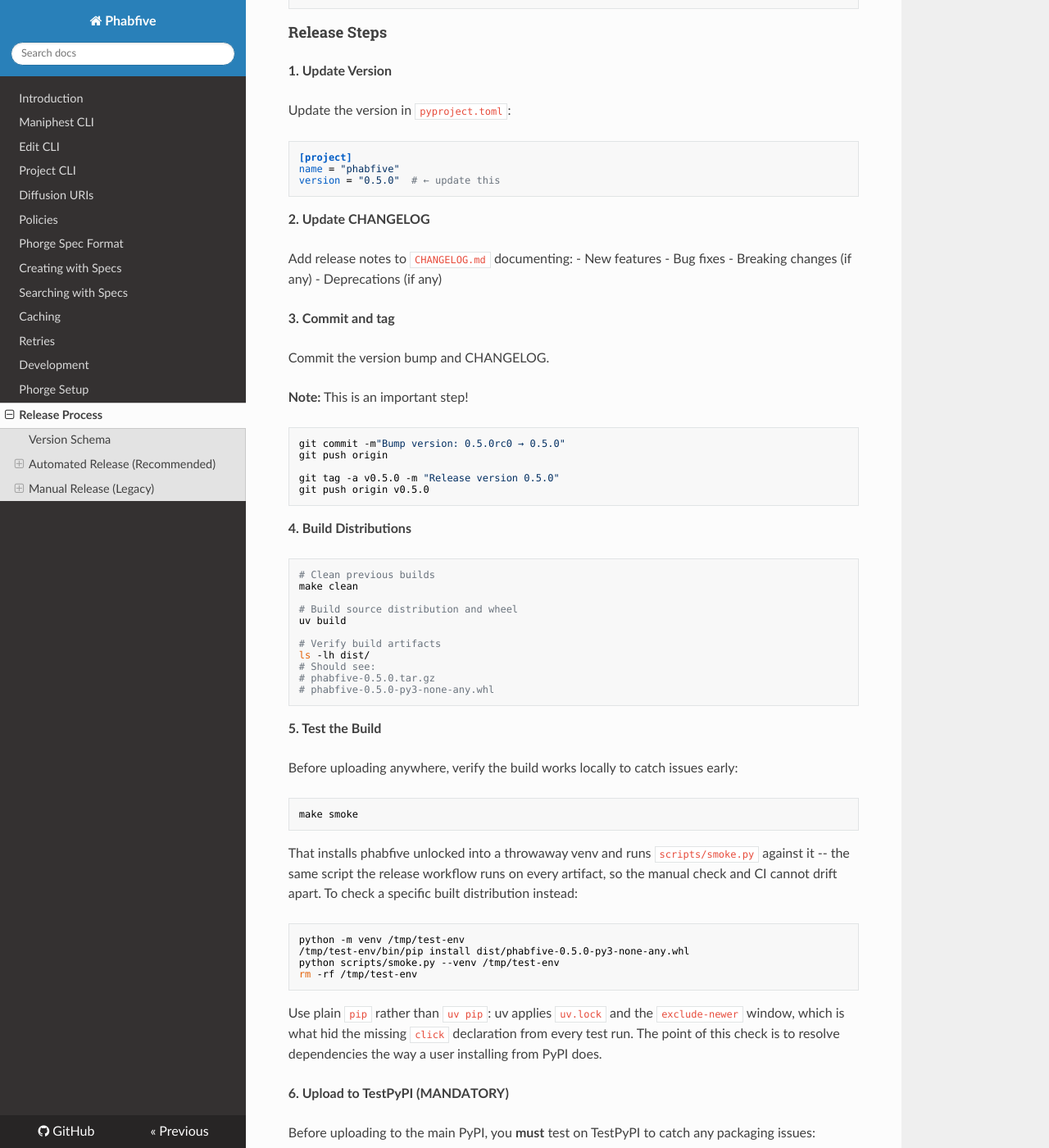
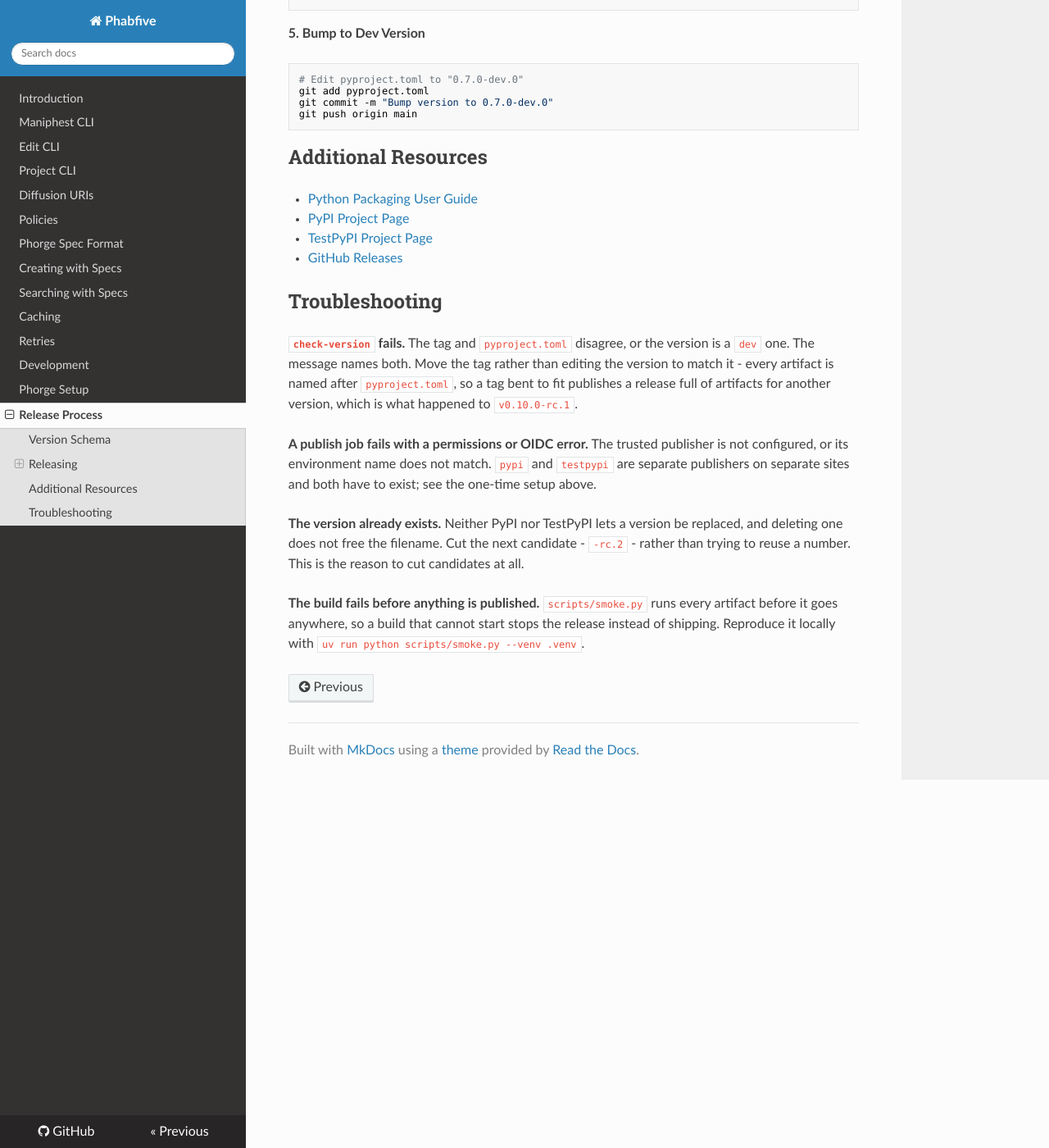
Before and after one commit to dynamist/phabfive, an MkDocs documentation site: the page built from docs/releasing.md, in a window 1280 px wide and 1400 px high, scrolled down 4115 px. Shown: the whole window at 82% size. Built offline with MkDocs 1.6.1, drawn with Linux system fonts in a browser that asks for light colours; nearby versions of some CDN libraries; some of the changed text lies outside the part shown.

Commit message:
ci: a release candidate publishes to TestPyPI, and the legacy process goes
Closes #509.

An `-rc` tag built six executables, pushed an image and created a prerelease,
and published nowhere: `publish-pypi` is skipped for a candidate and nothing
took its place. So the packaging half of a candidate - the wheel, the
metadata, the console script as a user installs it - was never exercised
before the final tag uploaded it to PyPI irreversibly.

`publish-testpypi` is the mirror of `publish-pypi`'s condition: a candidate
goes to TestPyPI and nowhere else, a final goes to PyPI and nowhere else.
`github-release` gates on it the same way it already gates on `publish-pypi`,
because a prerelease announcing artifacts that failed to publish is the thing
that gate exists to prevent.

`scripts/smoke.py` already installs the wheel and sdist into a clean venv
with plain pip, so what this adds is the upload and the resolve: name
normalisation, a filename already taken, a dependency that will not resolve
from an index. None of those are visible to a local install.

**The manual release process is removed rather than kept.** 186 lines
describing a hand-rolled upload nobody has run since v0.6.0, and its step 6
called TestPyPI *mandatory* while the automated workflow that superseded it
published a candidate nowhere at all - so the newer process was the less
strict of the two, and the older document is what made that invisible. Stale
instructions are worse than none, and git history has it. Its Additional
Resources survive; its troubleshooting is rewritten for the process that
exists, dropping the API-token advice that trusted publishing made obsolete
and adding the two failures actually likely here - a tag that disagrees with
pyproject.toml, and a trusted publisher that is not configured.

Requires one-time setup before the next `-rc` tag, documented in
docs/releasing.md: a trusted publisher on test.pypi.org and a `testpypi`
GitHub environment. Without them the job fails and, by the gate above, no
prerelease is created - which is the correct outcome, not a surprise.

Two parametrised cases leave tests/test_skill_commands.py with the section
that held them; no test was removed.

Co-Authored-By: Claude Opus 5 (1M context) <noreply@anthropic.com>

````diff
--- a/docs/releasing.md
+++ b/docs/releasing.md
@@ -20,9 +20,13 @@ We follow basic [SemVer](https://semver.org/) versioning with extensions defined
 
 PEP 440 also allows for post and dev releases if needed, but in general we should only publish stable regular SemVer releases.
 
-## Automated Release (Recommended)
+## Releasing
 
-Starting with v0.6.0, releases are automated via GitHub Actions using PyPI trusted publishing (OIDC).
+Releases are automated via GitHub Actions using PyPI trusted publishing (OIDC), and have
+been since v0.6.0. There is no manual path: a hand-rolled upload was documented here
+until 0.11.0, and its instructions had drifted far enough from the workflow that its
+step calling TestPyPI mandatory read as current process while an `-rc` tag published
+nowhere at all (#509). Git history has it if it is ever wanted.
 
 ### One-Time Setup
 
@@ -37,14 +41,26 @@ On [pypi.org](https://pypi.org):
    - **Workflow**: `release.yml`
    - **Environment**: `pypi`
 
-#### 2. Create GitHub Environment
+#### 2. Configure TestPyPI Trusted Publisher
+
+A release candidate publishes to TestPyPI and nowhere else, so this is what makes an
+`-rc` tag installable. On [test.pypi.org](https://test.pypi.org), the same way:
+
+1. Go to **Manage** > **phabfive** > **Publishing**
+2. Add trusted publisher with:
+   - **Owner**: `dynamist`
+   - **Repository**: `phabfive`
+   - **Workflow**: `release.yml`
+   - **Environment**: `testpypi`
+
+#### 3. Create GitHub Environments
 
 In repository **Settings** > **Environments**:
 
-1. Create environment named `pypi`
+1. Create environments named `pypi` and `testpypi`
 2. (Optional) Add protection rules requiring reviewer approval
 
-#### 3. Make the Container Image Public
+#### 4. Make the Container Image Public
 
 The first release pushes `ghcr.io/dynamist/phabfive` as a private package. In the
 organization's **Packages** > **phabfive** > **Package settings**, change the
@@ -80,6 +96,19 @@ git push origin main
 git tag -a v0.6.0 -m "Release v0.6.0"
 git push origin v0.6.0
 ```
+
+A tag containing `-rc` is a release candidate: it publishes to **TestPyPI** rather than
+PyPI, and skips the `X.Y` and `latest` image tags, but builds the six executables,
+pushes the image and creates a GitHub release marked as a prerelease. Install one the
+way anyone else would, which is the half of a release a local build cannot check:
+
+```bash
+pip install --index-url https://test.pypi.org/simple/ \
+  --extra-index-url https://pypi.org/simple/ 'phabfive==0.11.0rc1'
+```
+
+The extra index is not optional: phabfive's dependencies are not on TestPyPI, so
+resolution fails without somewhere real to find them.
 
 This triggers the GitHub Actions workflow which will:
 
@@ -160,209 +189,28 @@ git commit -m "Bump version to 0.7.0-dev.0"
 git push origin main
 ```
 
-## Manual Release (Legacy)
-
-If you cannot use the automated workflow (e.g., trusted publishing not configured), follow these manual steps.
-
-### Building a Release
-
-#### Prerequisites
-
-1. **PyPI Account & Permissions**
-   - You must be an **owner** or **maintainer** for phabfive on PyPI
-   - Currently only Henrik and Tim are owners
-   - Ask them for assistance if you need upload permissions
-
-2. **Tools Installed**
-```bash
-   # Install uv if not already installed
-   curl -LsSf https://astral.sh/uv/install.sh | sh
-
-   # Install build dependencies
-   uv sync --group dev
-```
-
-#### Release Steps
-
-**1. Update Version**
-
-Update the version in `pyproject.toml`:
-
-```toml
-[project]
-name = "phabfive"
-version = "0.5.0"  # ← update this
-```
-
-**2. Update CHANGELOG**
-
-Add release notes to `CHANGELOG.md` documenting:
-- New features
-- Bug fixes
-- Breaking changes (if any)
-- Deprecations (if any)
-
-**3. Commit and tag**
-
-Commit the version bump and CHANGELOG.
-
-**Note:** This is an important step!
-
-```bash
-git commit -m"Bump version: 0.5.0rc0 → 0.5.0"
-git push origin
-
-git tag -a v0.5.0 -m "Release version 0.5.0"
-git push origin v0.5.0
-```
-
-**4. Build Distributions**
-
-```bash
-# Clean previous builds
-make clean
-
-# Build source distribution and wheel
-uv build
-
-# Verify build artifacts
-ls -lh dist/
-# Should see:
-# phabfive-0.5.0.tar.gz
-# phabfive-0.5.0-py3-none-any.whl
-```
-
-**5. Test the Build**
-
-Before uploading anywhere, verify the build works locally to catch issues early:
-
-```bash
-make smoke
-```
-
-That installs phabfive unlocked into a throwaway venv and runs `scripts/smoke.py`
-against it -- the same script the release workflow runs on every artifact, so the
-manual check and CI cannot drift apart. To check a specific built distribution
-instead:
-
-```bash
-python -m venv /tmp/test-env
-/tmp/test-env/bin/pip install dist/phabfive-0.5.0-py3-none-any.whl
-python scripts/smoke.py --venv /tmp/test-env
-rm -rf /tmp/test-env
-```
-
-Use plain `pip` rather than `uv pip`: uv applies `uv.lock` and the `exclude-newer`
-window, which is what hid the missing `click` declaration from every test run. The
-point of this check is to resolve dependencies the way a user installing from PyPI
-does.
-
-**6. Upload to TestPyPI (MANDATORY)**
-
-Before uploading to the main PyPI, you **must** test on TestPyPI to catch any packaging issues:
-
-```bash
-# Upload to TestPyPI using uv
-export UV_PUBLISH_TOKEN=pypi-ABCDEF # ← token for test.pypi.org -- IMPORTANT
-uv publish --publish-url https://test.pypi.org/legacy/
-```
-
-**Note:** Get your TestPyPI API token at https://test.pypi.org/manage/account/token/
-
-**7. Test Installation from TestPyPI**
-
-Verify the package installs correctly from TestPyPI:
-
-```bash
-# Create clean test environment
-uv venv test-pypi-env
-source test-pypi-env/bin/activate
-
-# Install from TestPyPI
-# --index-strategy unsafe-best-match: Required because uv's default security
-#   prevents mixing package versions from different indexes. Since you control
-#   both TestPyPI and PyPI for phabfive, this is safe and necessary.
-# --extra-index-url: Allows dependencies (like mkdocs) to be installed from PyPI
-uv pip install \
-  --index-url https://test.pypi.org/simple/ \
-  --extra-index-url https://pypi.org/simple/ \
-  --index-strategy unsafe-best-match \
-  phabfive
-
-# Verify it works
-phabfive --help
-
-# Cleanup
-deactivate
-rm -rf test-pypi-env
-```
-
-If everything works, proceed to production upload.
-
-**8. Upload to PyPI**
-
-```bash
-# Upload to production PyPI using uv
-export UV_PUBLISH_TOKEN=pypi-ABCDEF # ← token for pypi.org -- IMPORTANT
-uv publish
-```
-
-**Note:** Get your PyPI API token at https://pypi.org/manage/account/token/
-
-**9. Create GitHub Release**
-
-Go to https://github.com/dynamist/phabfive/releases/new and:
-
-1. Select the tag you just created
-2. Title: `v0.5.0`
-3. Copy release notes from CHANGELOG
-4. Attach build artifacts (optional)
-5. Publish release
-
-**10. Bump to dev release**
-
-After you published the version it is equally important to bump the source code to a dev release so that your dev and test environments don't think twice if it is running a released version of phabfive or the latest code.
-
-**Note:** This is an important step!
-
-Update the version in `pyproject.toml`:
-
-```toml
-[project]
-name = "phabfive"
-version = "0.6.0-dev.0"  # ← update this
-```
-
-Then commit and push:
-
-```bash
-git commit -m"Bump version: 0.5.0 → 0.6.0-dev.0"
-git push origin
-```
-
-### Additional Resources
+## Additional Resources
 
 - [Python Packaging User Guide](https://packaging.python.org/en/latest/tutorials/packaging-projects/)
 - [PyPI Project Page](https://pypi.org/project/phabfive/)
+- [TestPyPI Project Page](https://test.pypi.org/project/phabfive/)
 - [GitHub Releases](https://github.com/dynamist/phabfive/releases)
 
-### Troubleshooting
+## Troubleshooting
 
-**Build fails:**
+**`check-version` fails.** The tag and `pyproject.toml` disagree, or the version is a
+`dev` one. The message names both. Move the tag rather than editing the version to match
+it - every artifact is named after `pyproject.toml`, so a tag bent to fit publishes a
+release full of artifacts for another version, which is what happened to `v0.10.0-rc.1`.
 
-- Ensure `pyproject.toml` is valid
-- Check that all required files are present
-- Run tests first: `uv run pytest`
+**A publish job fails with a permissions or OIDC error.** The trusted publisher is not
+configured, or its environment name does not match. `pypi` and `testpypi` are separate
+publishers on separate sites and both have to exist; see the one-time setup above.
 
-**Upload fails with authentication error:**
+**The version already exists.** Neither PyPI nor TestPyPI lets a version be replaced, and
+deleting one does not free the filename. Cut the next candidate - `-rc.2` - rather than
+trying to reuse a number. This is the reason to cut candidates at all.
 
-- Verify you have maintainer/owner permissions on PyPI and TestPyPI
-- Use API tokens (required for `__token__` username)
-- Set up tokens at https://pypi.org/manage/account/token/ and https://test.pypi.org/manage/account/token/
-- Contact current owners for assistance
-
-**Version already exists on PyPI:**
-
-- You cannot overwrite existing versions
-- Increment version number and rebuild
-- Consider using post-releases (e.g., `0.5.0.post1`) for minor fixes
+**The build fails before anything is published.** `scripts/smoke.py` runs every artifact
+before it goes anywhere, so a build that cannot start stops the release instead of
+shipping. Reproduce it locally with `uv run python scripts/smoke.py --venv .venv`.
````
Also changed, not shown: 1 other file.
